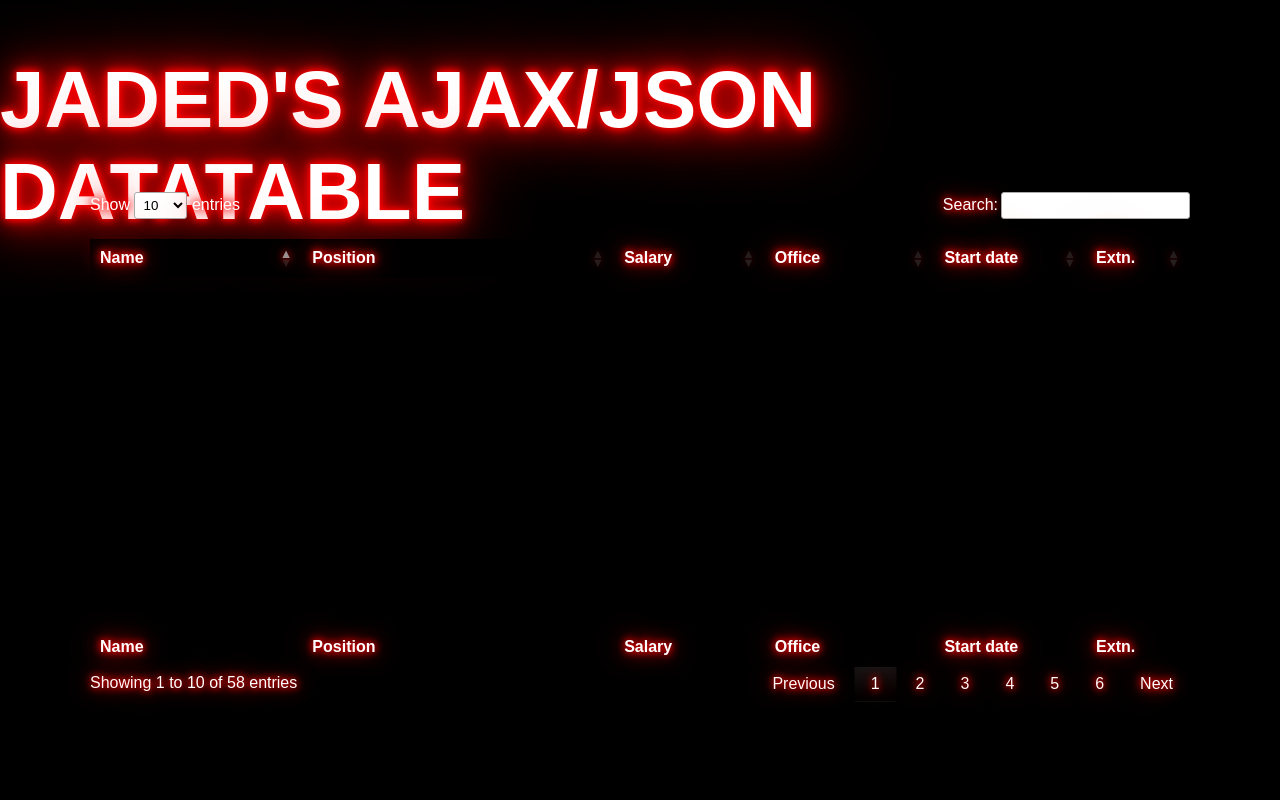
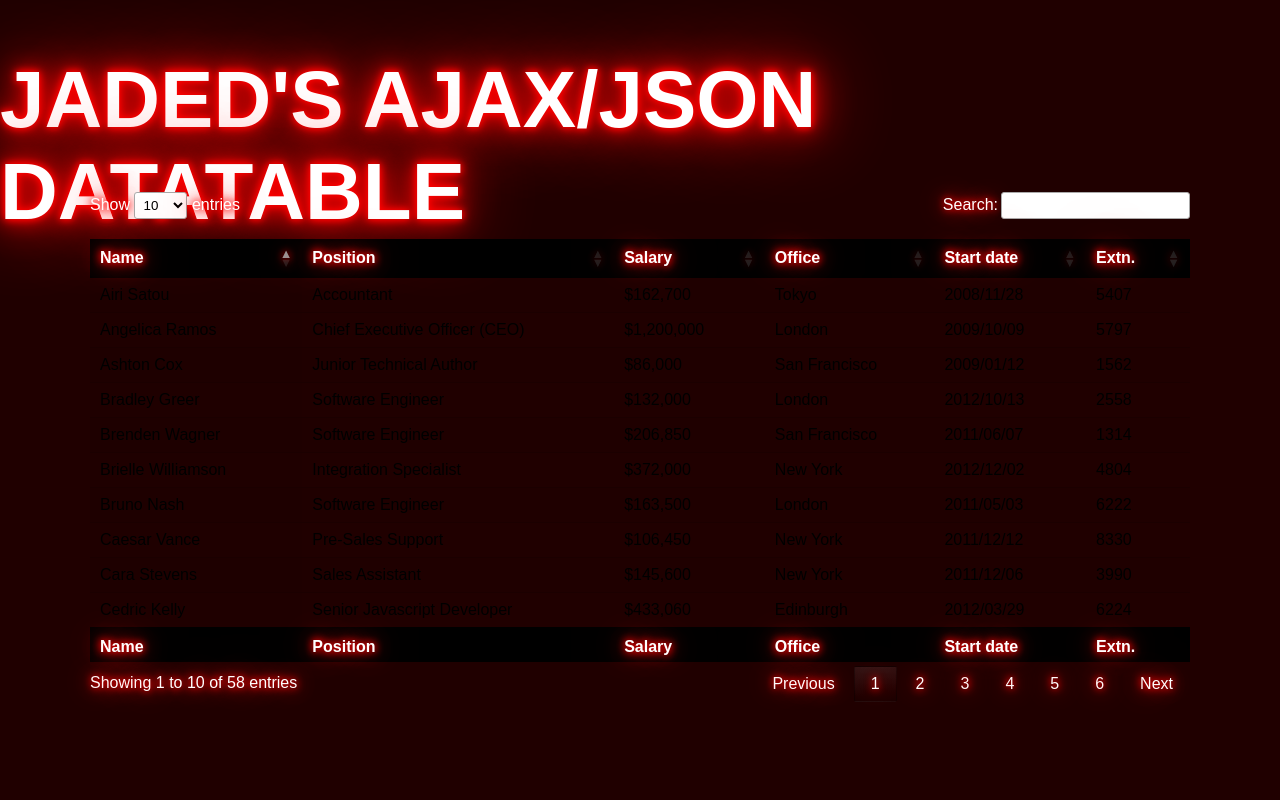
Before and after one commit to jaderaposa/VSCO_Jade, a PHP site: page /datatable.php in a window 1280 px wide. Run offline with PHP 8.4, Linux system fonts and the light colour scheme; some libraries are stand-ins or nearby versions.

Commit message:
Update style.css

```diff
--- a/ITPC222/Activity-1_Finals/css/style.css
+++ b/ITPC222/Activity-1_Finals/css/style.css
@@ -12,7 +12,7 @@
 	font-family: arial;
 	font-size: 16px;
 	margin: 0;
-	background: black;
+	background: #200000;
 	background-size: cover;
 	background-position: center;
 	min-height: 100%;
```
